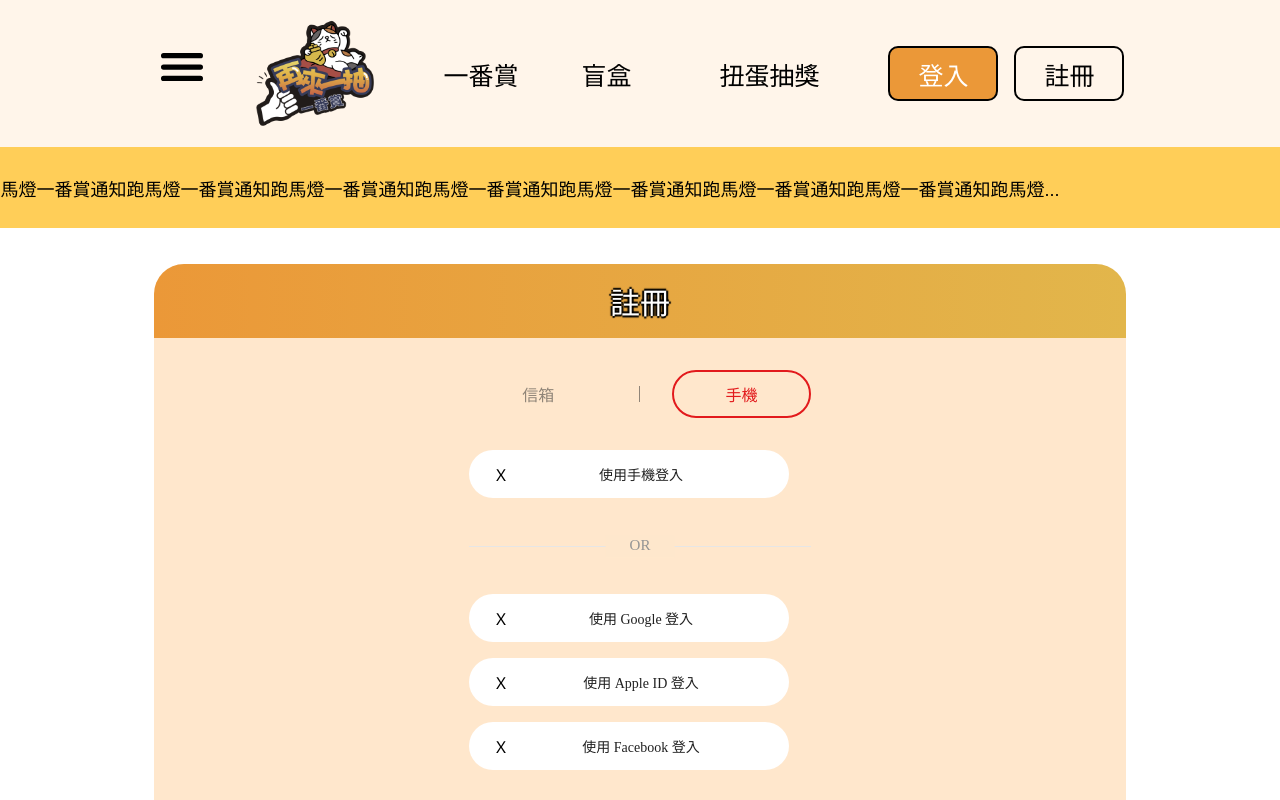
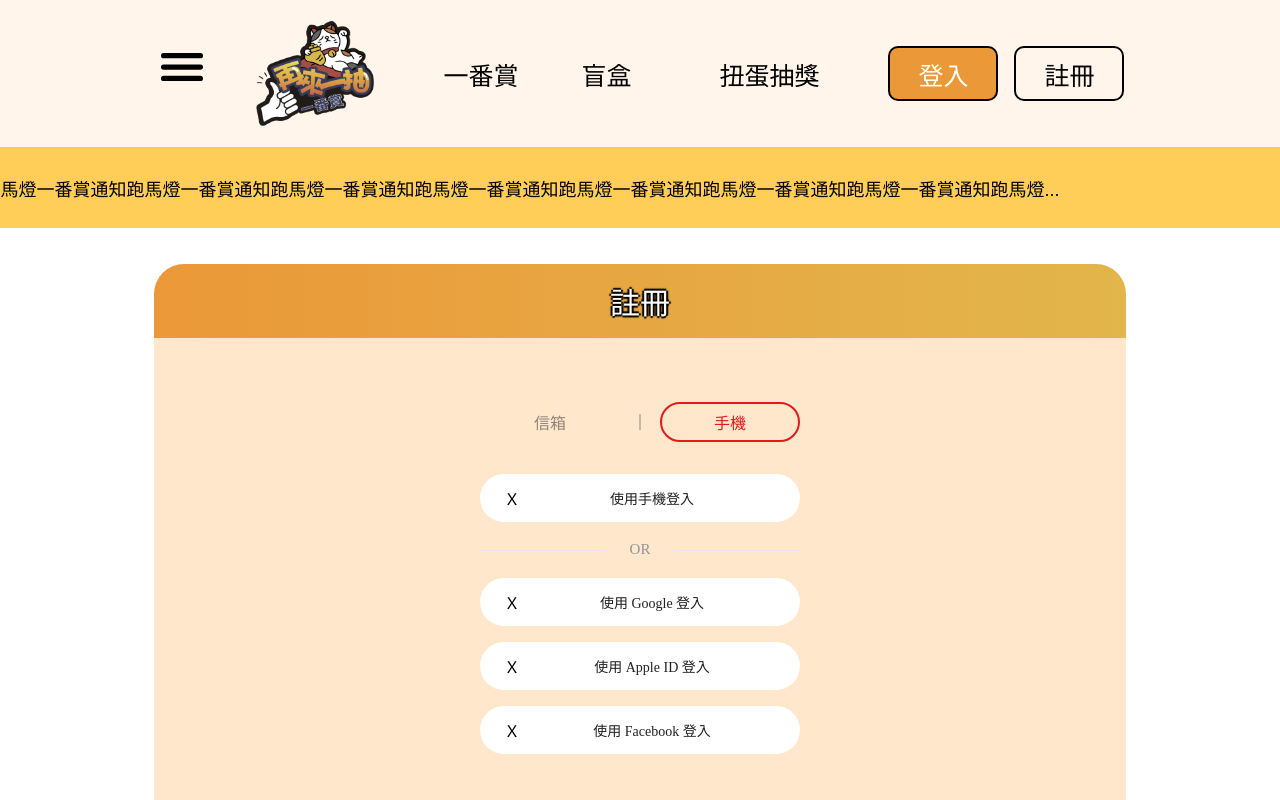
Before and after one commit to smile95137a/oneKuji, a React (Vite) app: page /register in a window 1280 px wide. Shown: the top 800 px of the page. Built offline with nearby package versions, Linux system fonts and the light colour scheme.

Commit message:
no message

```diff
--- a/src/assets/styles/pages/_register.scss
+++ b/src/assets/styles/pages/_register.scss
@@ -9,29 +9,39 @@ $root-block-name: '.register';
   &__container {
     @include w_h(100%, 100%);
     @include flex(center, null, column);
-    padding: 32px;
+    padding: 64px;
     flex: 1;
+    @include screen(md) {
+      padding: 64px 8px;
+    }
   }
   &__main {
-    @include w_h(342px, 100%);
+    @include w_h(320px, 100%);
     @include flex(null, null, column);
     flex: 1;
+    @include screen(xs) {
+      @include w_h(100%, 100%);
+      max-width: 320px;
+    }
   }
 
   &__tab {
     width: 100%;
     margin-bottom: 32px;
-    @include flex(center, center);
+    @include flex(center, space-between);
+    position: relative;
     &-line {
+      position: absolute;
+      left: 50%;
+      transform: translateX(-50%);
       width: 1px;
       height: 16px;
       background: #908578;
-      margin: 0 32px;
     }
     &-btn {
       @include flex(center, center);
-      width: 152px;
-      height: 48px;
+      width: 140px;
+      height: 40px;
       color: #908578;
 
       &--active {
@@ -43,7 +53,8 @@ $root-block-name: '.register';
   }
   &__btn {
     @include flex;
-    width: 320px;
+    width: 100%;
+    max-width: 320px;
     height: 48px;
     background: #fff;
     border-radius: 100px;
@@ -65,7 +76,7 @@ $root-block-name: '.register';
   }
 
   &__divider {
-    margin: 32px 0;
+    margin: 12px 0;
     @include w_h(100%, 32px);
     @include flex(center, center);
     position: relative;
@@ -96,7 +107,7 @@ $root-block-name: '.register';
   &__register {
     flex: 1;
     width: 100%;
-    @include flex(center, center);
+    @include flex(end, center);
     #{$p__text} {
       color: red;
     }
```
